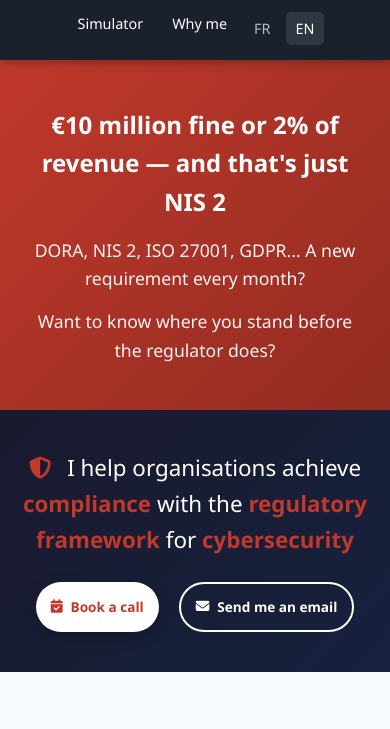
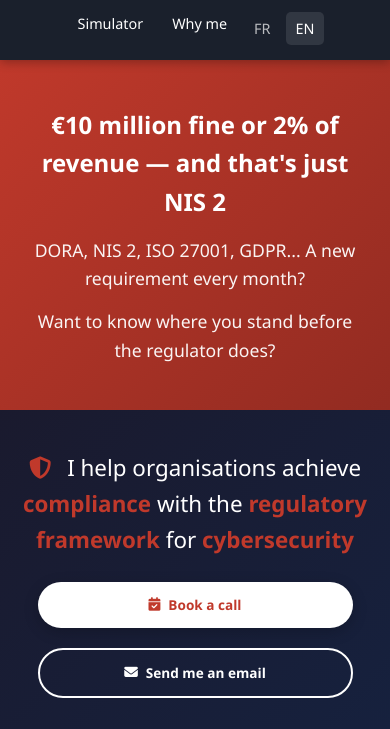
Before and after one commit to cryptoradio7/agilevizion, a plain HTML site: page index.html in a window 390 px wide. Shown: the part 103-832 px from the top of the page. Drawn offline with Linux system fonts and the light colour scheme; no server answers; a script that the page names is missing.

Commit message:
Fix: Centrage forcé texte boutons CTA sur mobile avec !important

```diff
--- a/css/common.css
+++ b/css/common.css
@@ -159,6 +159,18 @@
     transition: transform 0.3s, box-shadow 0.3s;
     box-shadow: 0 4px 15px rgba(0,0,0,0.2);
     text-align: center;
+}
+
+.cta-button-primary span,
+.cta-button-primary i {
+    text-align: center;
+    display: inline-block;
+}
+
+.cta-button-secondary span,
+.cta-button-secondary i {
+    text-align: center;
+    display: inline-block;
 }
 
 .cta-button-primary:hover {
--- a/css/responsive.css
+++ b/css/responsive.css
@@ -120,12 +120,13 @@
         padding: 12px 20px;
         font-size: 0.9em;
         max-width: 90%;
+        width: 100%;
         word-break: break-word;
-        text-align: center;
-        display: flex;
-        justify-content: center;
-        align-items: center;
-        display: flex;
+        text-align: center !important;
+        display: flex !important;
+        justify-content: center !important;
+        align-items: center !important;
+        margin: 0 auto;
         align-items: center;
         justify-content: center;
     }
@@ -412,10 +413,12 @@
     .cta-button-secondary {
         padding: 12px 15px;
         font-size: 0.85em;
-        display: flex;
-        justify-content: center;
-        align-items: center;
-        text-align: center;
+        width: 100%;
+        display: flex !important;
+        justify-content: center !important;
+        align-items: center !important;
+        text-align: center !important;
+        margin: 0 auto;
     }
 
     .navbar-brand {
```
